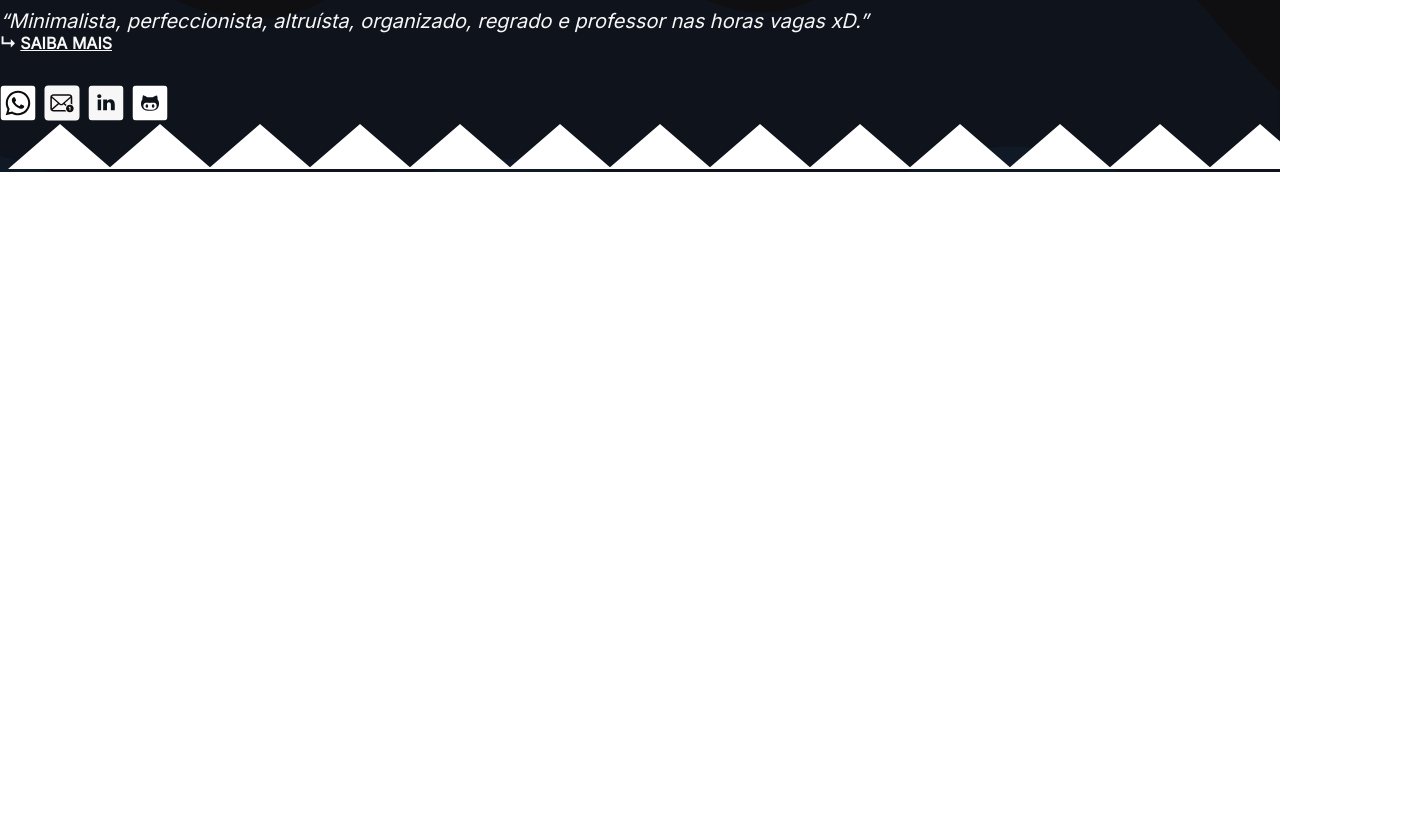
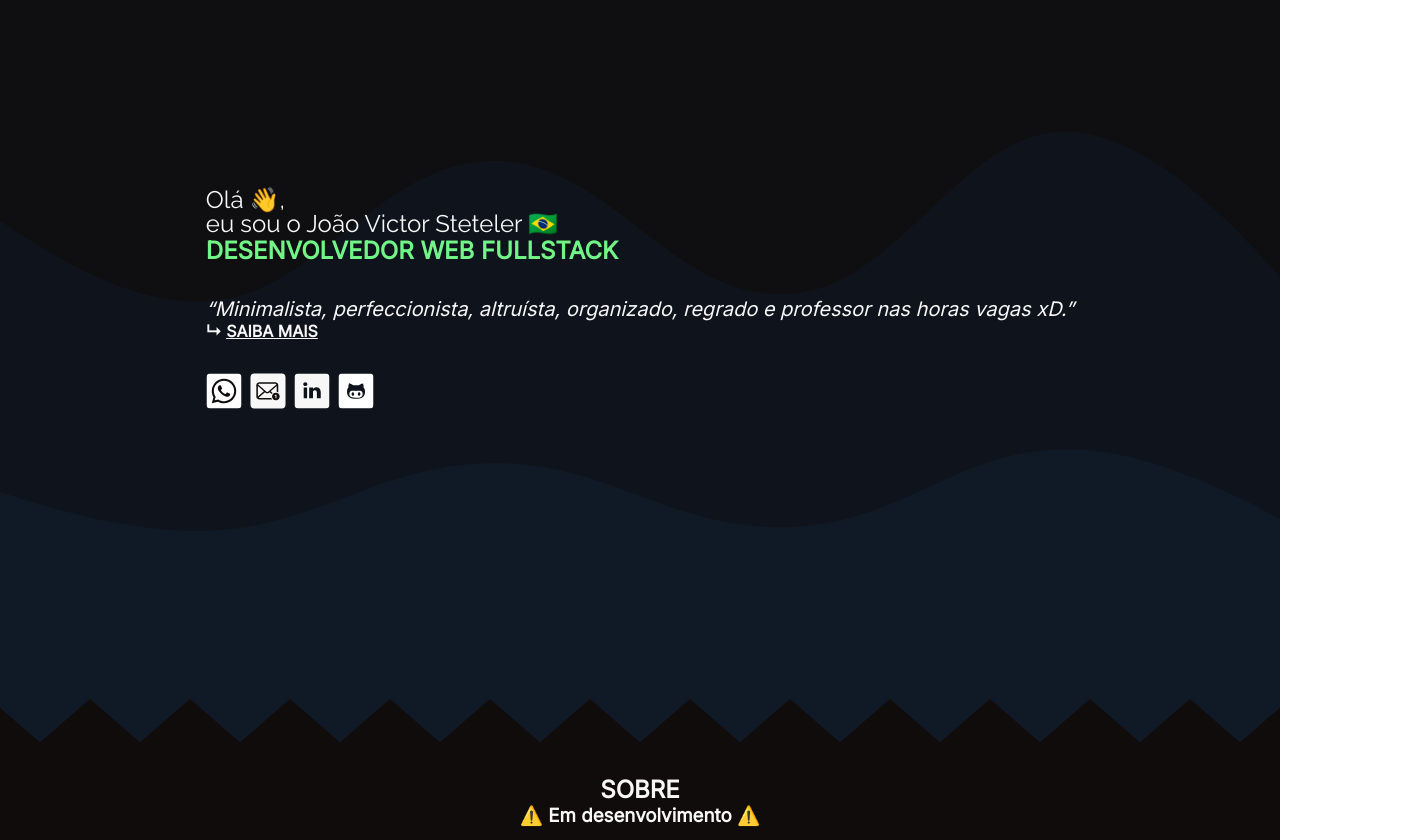
Before and after one commit to steteler/steteler-portfolio, a Next.js app: page / in a window 1280 px wide. Shown: the part 100-940 px from the top of the page, 1420 px wide, since content can reach past the window. Before the commit the page ends 800 px from the top, so only its background shows below. Built offline with nearby package versions, Linux system fonts and the light colour scheme.

Commit message:
feat(pages): adicionado temporariamente a estrutura das outras seções do portfolio

```diff
--- a/pages/index.jsx
+++ b/pages/index.jsx
@@ -4,9 +4,15 @@ import Divider from '@components/Divider.jsx';
 import styles from '@styles/Home.module.css';
 
 export default function Home() {
+  const colors = {
+    white: '#F7F7F7',
+    black: '#100C0C',
+  };
+
   return (
-    <div className={styles.all}>
-      <div className={styles.home}>
+    <main>
+      <section className={styles.home}>
+        <div className={`${styles.home__content} ${styles['section-default-config']}`}>
           <section className={styles.home__info}>
             <div className={styles['home__name-role']}>
               <p className={styles.home__name}>
@@ -28,8 +34,48 @@ export default function Home() {
             </div>
             <ContactContainer />
           </section>
-        <Divider color="white" />
         </div>
+        <Divider color={colors.black} />
+      </section>
+
+      <section className={styles.about} id="about">
+        <div className={`${styles.about__content} ${styles['section-default-config']}`}>
+          <h1>SOBRE</h1>
+          <h3>⚠️ Em desenvolvimento ⚠️</h3>
         </div>
+        <Divider color={colors.white} />
+      </section>
+
+      <section className={styles.project}>
+        <div className={`${styles.project__content} ${styles['section-default-config']}`}>
+          <h1>PROJETOS</h1>
+          <h3>⚠️ Em desenvolvimento ⚠️</h3>
+        </div>
+        <Divider color={colors.black} />
+      </section>
+
+      <section className={styles.skill}>
+        <div className={`${styles.skill__content} ${styles['section-default-config']}`}>
+          <h1>HABILIDADES</h1>
+          <h3>⚠️ Em desenvolvimento ⚠️</h3>
+        </div>
+        <Divider color={colors.white} />
+      </section>
+
+      <section className={styles.experience}>
+        <div className={`${styles.experience__content} ${styles['section-default-config']}`}>
+          <h1>EXPERIÊNCIAS</h1>
+          <h3>⚠️ Em desenvolvimento ⚠️</h3>
+        </div>
+        <Divider color={colors.black} />
+      </section>
+
+      <section className={styles.footer}>
+        <div className={`${styles.footer__content} ${styles['section-default-config']}`}>
+          <h1>FOOTER</h1>
+          <h3>⚠️ Em desenvolvimento ⚠️</h3>
+        </div>
+      </section>
+    </main>
   );
 }
```
Lines whose indentation alone changed are shown as unchanged.
